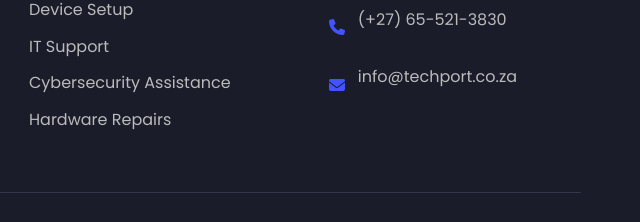
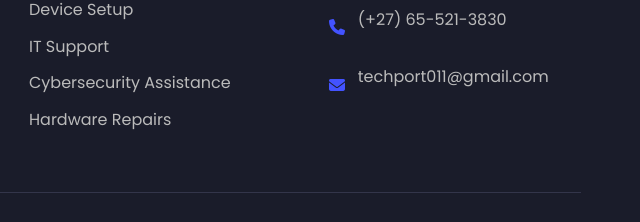
Before and after one commit to KaraboMokobane/techport, a plain HTML site: page contact.html in a window 1280 px wide. Shown: the part 1344-1566 px from the top of the page, 635-1275 px from the left. Drawn offline with Linux system fonts and the light colour scheme.

Commit message:
Update contact.html

```diff
--- a/contact.html
+++ b/contact.html
@@ -123,7 +123,7 @@
                 </div>
                 <div class="contact-info">
                     <i class="fas fa-envelope"></i>
-                    <p>info@techport.co.za</p>
+                    <p>techport011@gmail.com</p>
                 </div>
             </div>
         </div>
```
